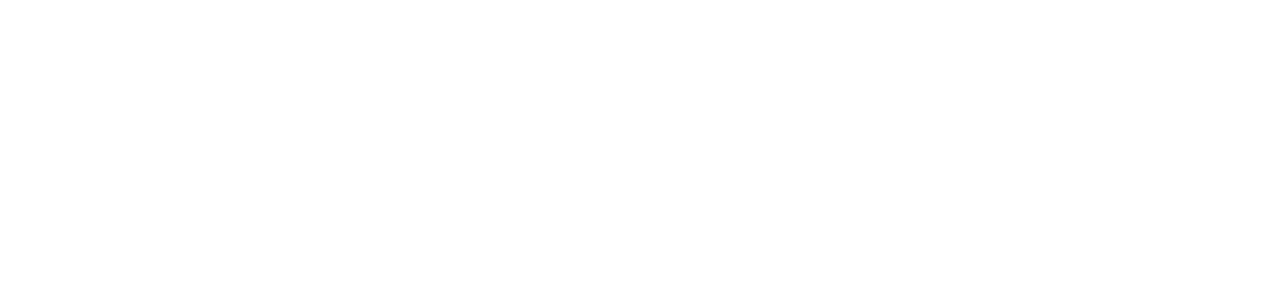
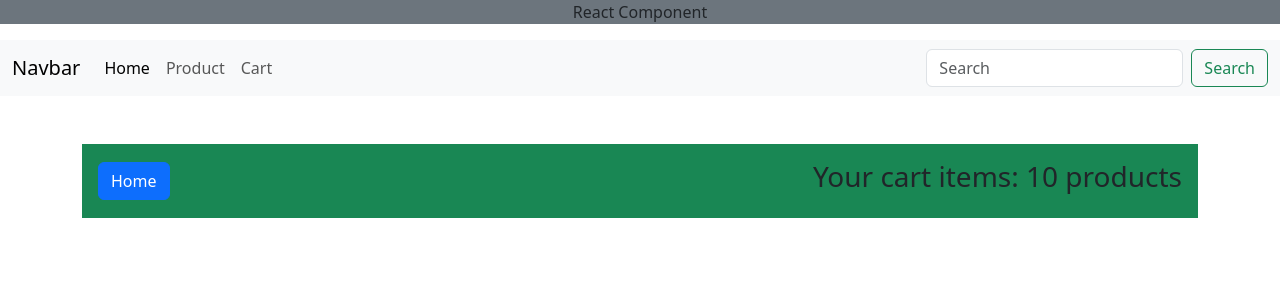
Before and after one commit to phumentCoding/react-component3-5, a React (Vite) app: page /cart in a window 1280 px wide. Before the commit this address had no page. Shown: the top 300 px of the page. Built offline with nearby package versions, Linux system fonts and the light colour scheme.

Commit message:
Create cart page

```diff
--- a/src/App.jsx
+++ b/src/App.jsx
@@ -2,6 +2,7 @@
 import Home from "./pages/Home";
 import Product from "./pages/Product";
 import Master from "./layout/Master";
+import Cart from "./pages/Cart";
 
 const App = () => {
   return (
@@ -14,6 +15,9 @@
                   <Route index element={<Home/>}/>
                   <Route path="product" element={<Product/>}/>
 
+                  {/* new router */}
+                  <Route path="cart" element={<Cart/>}/>
+
               </Route>
 
           </Routes>
--- /dev/null
+++ b/src/components/CartNavbar.jsx
@@ -0,0 +1,13 @@
+import React from 'react'
+import { Link } from 'react-router'
+
+const CartNavbar = ({totalItem}) => {
+  return (
+    <div className=' bg-success d-flex justify-content-between align-items-center p-3'>
+        <Link className="btn btn-primary" to="/">Home</Link>
+        <h3>Your cart items: {totalItem} products</h3>
+    </div>
+  )
+}
+
+export default CartNavbar
--- a/src/components/Navbar.jsx
+++ b/src/components/Navbar.jsx
@@ -13,9 +13,16 @@
                         <li class="nav-item">
                             <Link class="nav-link active" aria-current="page" to="/">Home</Link>
                         </li>
+
                         <li class="nav-item">
                             <Link class="nav-link" to="product">Product</Link>
                         </li>
+
+                        {/* add new page */}
+                        <li className="nav-item">
+                            <Link className="nav-link" to="cart">Cart</Link>
+                        </li>
+
                     </ul>
                     <form class="d-flex" role="search">
                         <input class="form-control me-2" type="search" placeholder="Search" aria-label="Search" />
--- /dev/null
+++ b/src/pages/Cart.jsx
@@ -0,0 +1,12 @@
+import React from 'react'
+import CartNavbar from '../components/CartNavbar'
+
+const Cart = () => {
+  return (
+    <div className=' container'>
+        <CartNavbar totalItem={10}/>
+    </div>
+  )
+}
+
+export default Cart
```
